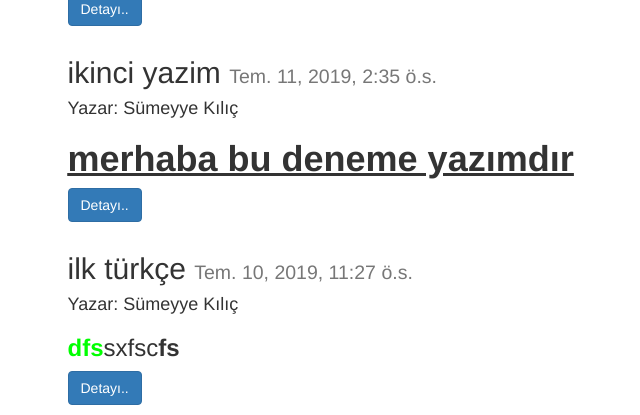
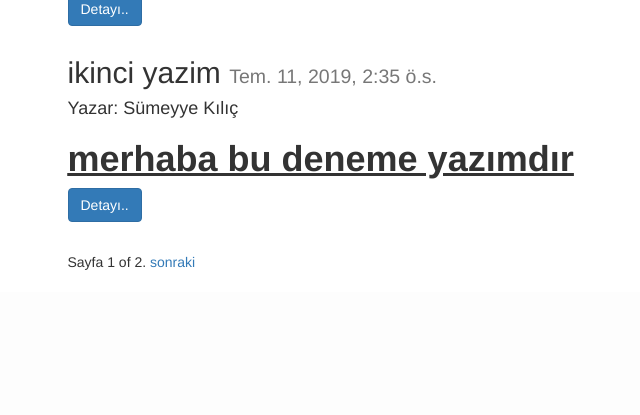
Before and after one commit to sumeyyekilic/Django-WebApp, a Django app: page /gonderi/index/ in a window 1280 px wide. Shown: the part 1112-1527 px from the top of the page, without its empty margins (295-935 px from the left). After the commit the page ends 1382 px from the top, so only its background shows below. Run offline with Django 3.2, Linux system fonts and the light colour scheme; data comes from the database, SQL or seed files in the repository; both versions use the stored data as it was after the commit; some libraries are stand-ins or nearby versions.

Commit message:
arama özelleştirme

```diff
--- a/blog/settings.py
+++ b/blog/settings.py
@@ -43,6 +43,7 @@ INSTALLED_APPS = [
     'crispy_forms',
     'django_cleanup',
     'ckeditor',
+    'captcha',
 ]
 
 MIDDLEWARE = [
@@ -145,3 +146,8 @@ CKEDITOR_CONFIGS = {
         'width':'100%', #editörü sayfaya oturtma
     },
 }
+
+#alan adıile captcha ekle
+#RECAPTCHA_PUBLIC_KEY = '6LeLjq0UAAAAAH9Js3KGYHuXHo2XW19E_SqBp60P'
+#RECAPTCHA_PRIVATE_KEY = '6LeLjq0UAAAAAMrb-RCWt2PXt0quhKfrZUs3c8oX'
+#NOCAPTCHA=True
--- a/gonderi/form.py
+++ b/gonderi/form.py
@@ -1,8 +1,12 @@
 from django import forms
 from .models import Gonderi, Yorum
+#from captcha.fields import ReCaptchaField
+
 
 #bu dosyaya gonderi modelimizi referans verdm
 class GonderiForm(forms.ModelForm):
+    #captcha = ReCaptchaField()
+
     class Meta:
         model=Gonderi
         fields={
@@ -12,6 +16,8 @@ class GonderiForm(forms.ModelForm):
         }
 
 class YorumForm(forms.ModelForm):
+    #captcha = ReCaptchaField()
+
     def __init__(self,*args,**kwargs):
         super(YorumForm, self).__init__(*args,**kwargs)
         for field in self.fields:
--- a/gonderi/views.py
+++ b/gonderi/views.py
@@ -3,9 +3,31 @@ from .models import Gonderi
 from .form import GonderiForm,YorumForm
 from django.contrib import messages
 from django.utils.text import slugify
+from django.core.paginator import Paginator, EmptyPage, PageNotAnInteger
+from django.db.models import Q
 
 def gonderi_index(request):
-    gonderis=Gonderi.objects.all()
+    gonderi_list=Gonderi.objects.all()
+    query=request.GET.get('q')
+    if query:
+        gonderi_list=gonderi_list.filter(
+            Q(baslik__icontains=query) |
+            Q(yazi__icontains=query) |
+            Q(kullanici__first_name__icontains=query) |
+            Q(kullanici__last_name__icontains=query)
+        ).distinct()
+    paginator = Paginator(gonderi_list,6 )  # Show 25 contacts per page
+
+    page = request.GET.get('Sayfa')
+    try:
+        gonderis= paginator.page(page)
+    except PageNotAnInteger:
+        # If page is not an integer, deliver first page.
+        gonderis = paginator.page(1)
+    except EmptyPage:
+        # If page is out of range (e.g. 9999), deliver last page of results.
+        gonderis = paginator.page(paginator.num_pages)
+
     #httpresponsu render metoduna çevircez.
     return render(request, 'gonderi/index.html',{ 'gonderis': gonderis })
 
--- a/templates/gonderi/index.html
+++ b/templates/gonderi/index.html
@@ -25,5 +25,27 @@
             </div>
         </div>
     {% endfor %}
+
+    <div class="row">
+        <div class="col-md-6 col-md-offset-3">
+            <div class="pagination">
+                <span class="step-links">
+                    {% if gonderis.has_previous %}
+                        <a href="?Sayfa={{ gonderis.previous_page_number }}">önceki</a>
+                    {% endif %}
+
+                    <span class="current">
+                        Sayfa {{gonderis.number }} of {{ gonderis.paginator.num_pages }}.
+                    </span>
+
+                    {% if gonderis.has_next %}
+                        <a href="?Sayfa={{ gonderis.next_page_number }}">sonraki</a>
+                    {% endif %}
+                    </span>
+            </div>
+
+        </div>
+    </div>
+
     </div>
 {% endblock %}
```
Also changed, not shown: db.sqlite3.
